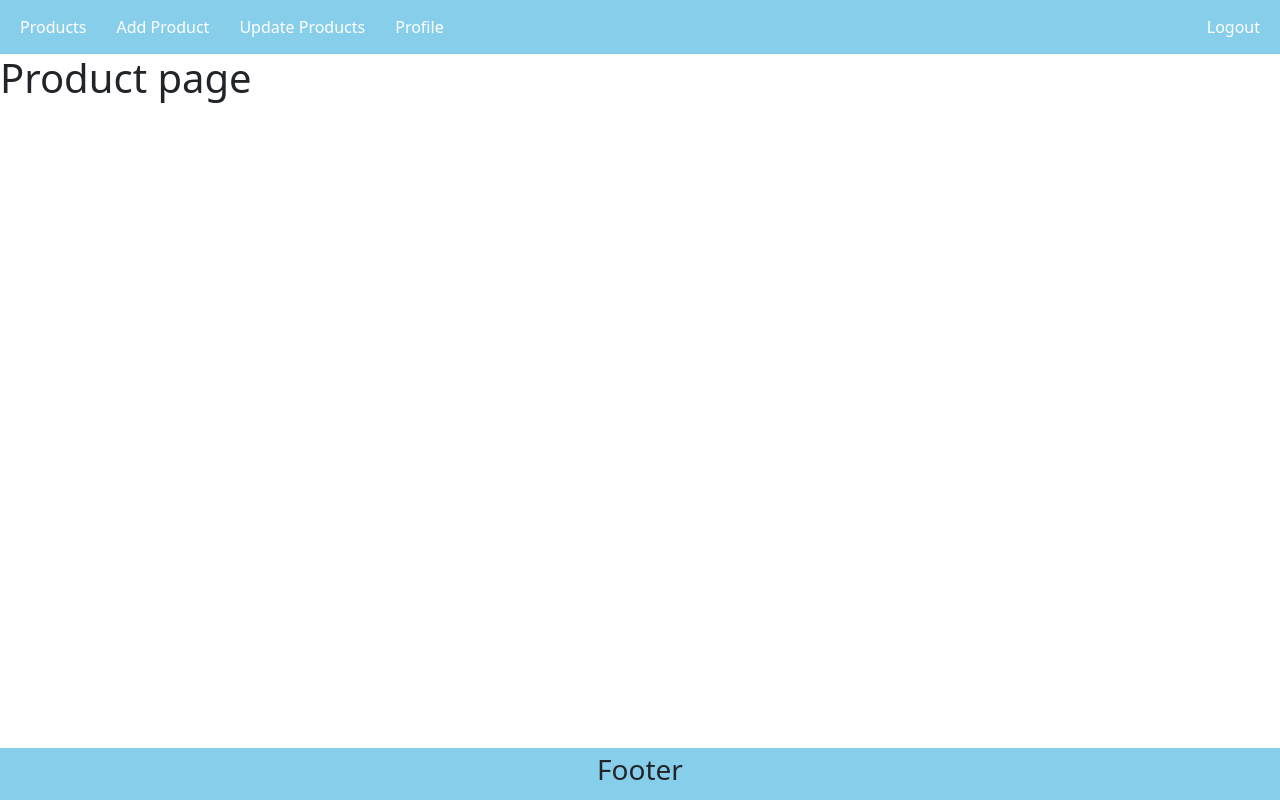
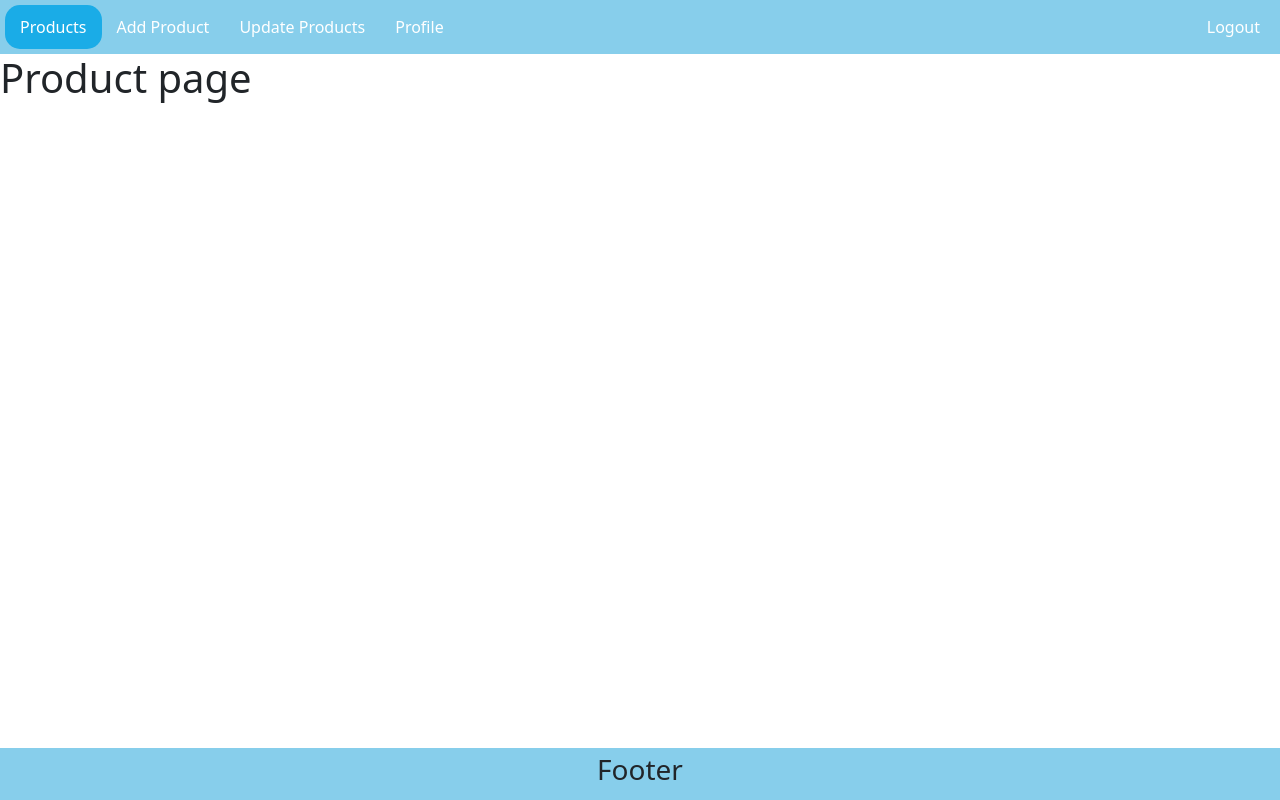
Before and after one commit to rishabhverm123/mern-stack-e-comm, a React (Create React App) app in the folder frontend/: page / in a window 1280 px wide. Built offline with nearby package versions, Linux system fonts and the light colour scheme; sample sign-in values are in the browser's storage.

Commit message:
navbar work

```diff
--- a/frontend/src/App.css
+++ b/frontend/src/App.css
@@ -4,6 +4,7 @@
 
 :root {
     --background: skyblue;
+    --text-active:#1aace7;
     --text-color: #ffffff;
   }
 
--- a/frontend/src/component/Header/Nav.css
+++ b/frontend/src/component/Header/Nav.css
@@ -15,6 +15,11 @@
 
 }
 
+.nav-ul li.active{
+    background: var(--text-active);
+    border-radius: 15px;
+}
+
 .div_logout{
     position: absolute;
     right: 0;
--- a/frontend/src/component/Header/Nav.js
+++ b/frontend/src/component/Header/Nav.js
@@ -1,20 +1,24 @@
 
-import {Link, useNavigate} from 'react-router-dom';
+import {Link, useLocation, useNavigate} from 'react-router-dom';
 import './Nav.css'
+import { useEffect, useState } from 'react';
 export const Nav=()=>{
     const navigate=useNavigate();
+    const location = useLocation();
+    const[active, setActive]=useState(location.pathname)
     const logout=(e)=>{
         e.preventDefault();
         localStorage.clear();
         navigate('/login')
     }
+
     return(
         <div>
             <ul className='nav-ul'>
-                <li><Link to="/">Products</Link></li>
-                <li><Link to="/add">Add Product</Link></li>
-                <li><Link to="/update">Update Products</Link></li>
-                <li><Link to="/profile">Profile</Link></li>
+                <li className={active==='/'?'active':''}><Link onClick={()=>setActive('/')} to="/">Products</Link></li>
+                <li className={active==='/add'?'active':''}><Link onClick={()=>setActive('/add')} to="/add">Add Product</Link></li>
+                <li className={active==='/update'?'active':''}><Link onClick={()=>setActive('/update')} to="/update">Update Products</Link></li>
+                <li className={active==='/profile'?'active':''}><Link onClick={()=>setActive('/profile')} to="/profile">Profile</Link></li>
                 <li className='div_logout'>
                    <a href='!#' onClick={(e)=>logout(e)}>Logout</a>
                 </li>
```
